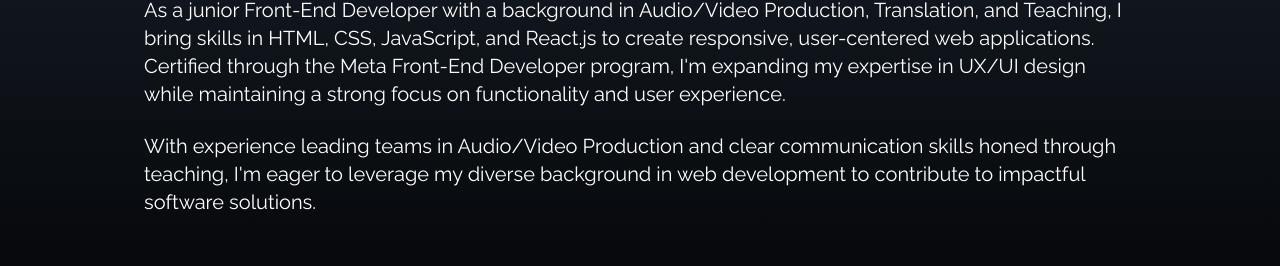
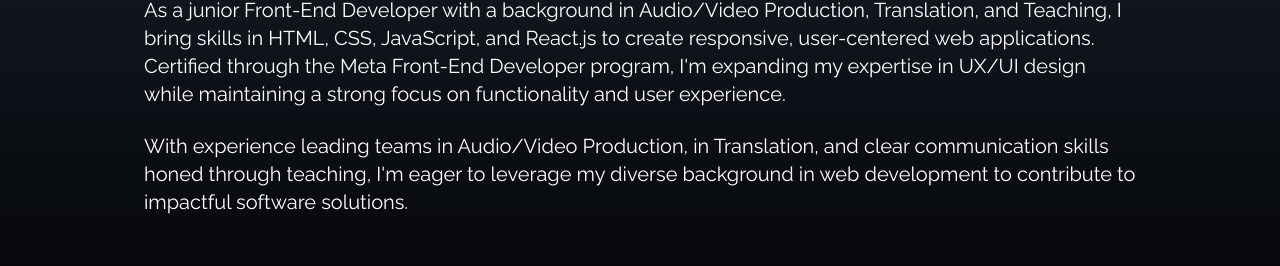
Before and after one commit to Choopin86/portfolio, a React (Create React App) app: page / in a window 1280 px wide. Shown: the part 1170-1436 px from the top of the page. Built offline with nearby package versions, Linux system fonts and the light colour scheme.

Commit message:
update About

```diff
--- a/src/components/About.jsx
+++ b/src/components/About.jsx
@@ -31,10 +31,10 @@ const About = () => {
         <br />
 
         <p className="text-xl">
-          With experience leading teams in Audio/Video Production and clear
-          communication skills honed through teaching, I'm eager to leverage my
-          diverse background in web development to contribute to impactful
-          software solutions.
+          With experience leading teams in Audio/Video Production, in
+          Translation, and clear communication skills honed through teaching,
+          I'm eager to leverage my diverse background in web development to
+          contribute to impactful software solutions.
         </p>
       </div>
     </div>
```
